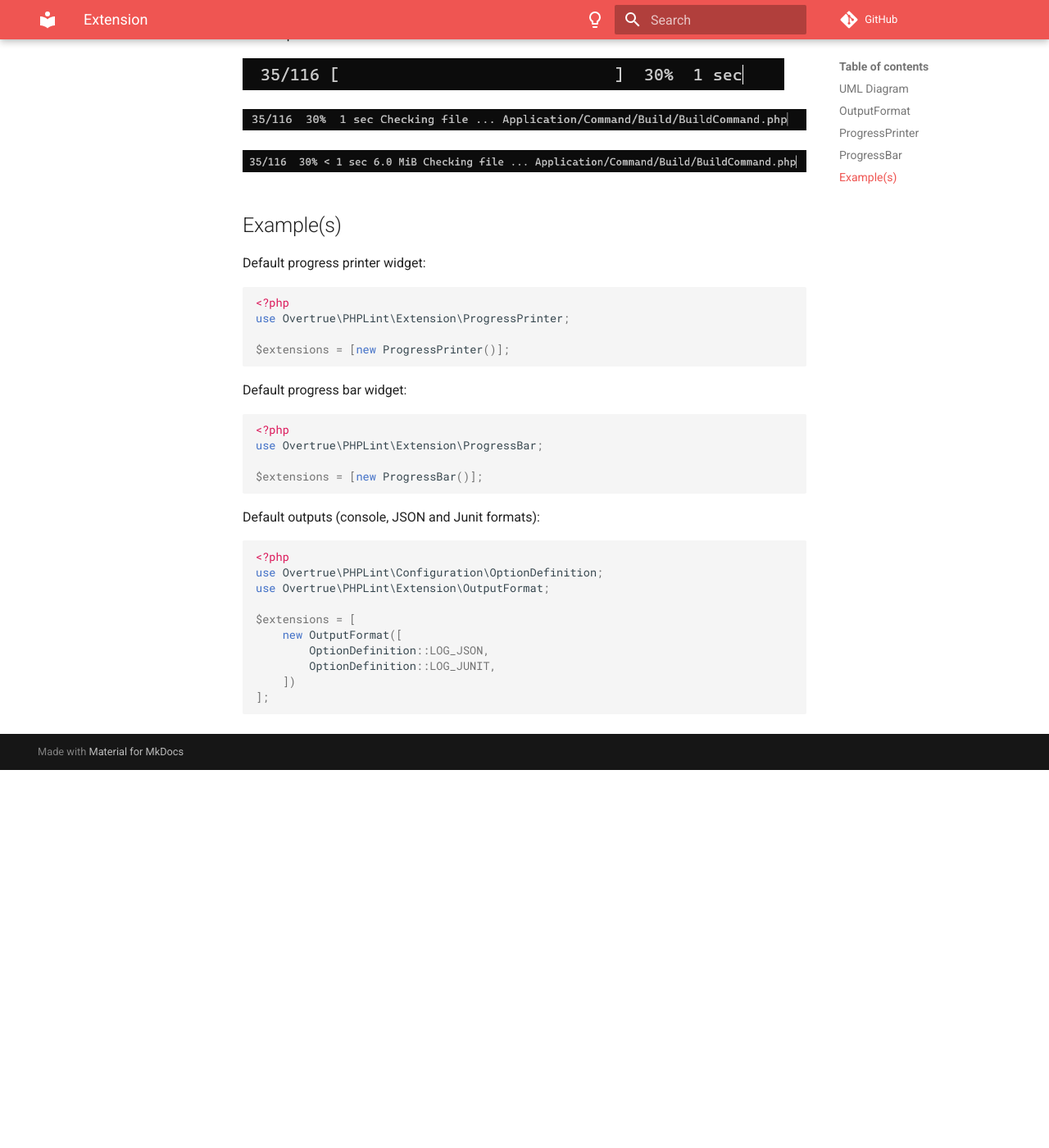
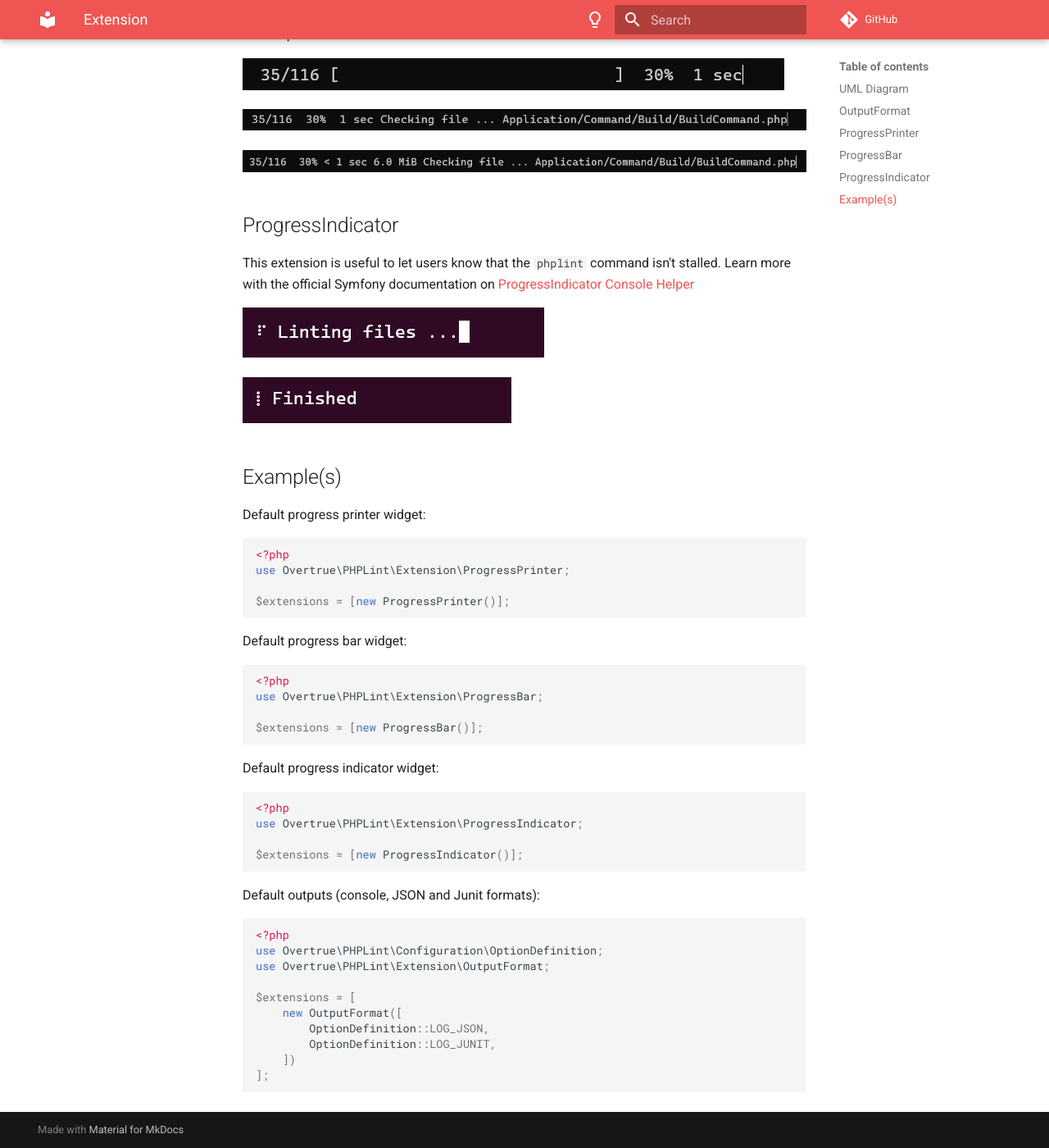
Before and after one commit to overtrue/phplint, an MkDocs documentation site: the page built from docs/architecture/extension.md, in a window 1280 px wide and 1400 px high, scrolled down 1207 px. Shown: the whole window at 82% size. Built offline with MkDocs 1.6.1 and Material for MkDocs 9.7.7, drawn with Linux system fonts in a browser that asks for light colours; comment, search, counter and statistics services are not loaded; before the commit the page ends 2146 px from its top, so only the background shows below that.

Commit message:
update documentation about the new progress indicator extension

````diff
--- a/docs/architecture/extension.md
+++ b/docs/architecture/extension.md
@@ -40,6 +40,15 @@ Here is preview of what it will look like :
 
 ![Progress Bar Verbose Max](../assets/progress-bar-verbose-max.png)
 
+## ProgressIndicator
+
+This extension is useful to let users know that the `phplint` command isn't stalled.
+Learn more with the official Symfony documentation on [ProgressIndicator Console Helper][symfony-progressindicator]
+
+![Progress Indicator Running](../assets/progress-indicator-running.png)
+
+![Progress Indicator Finished](../assets/progress-indicator-finished.png)
+
 ## Example(s)
 
 Default progress printer widget:
@@ -62,6 +71,16 @@ $extensions = [new ProgressBar()];
 
 ```
 
+Default progress indicator widget:
+
+```php
+<?php
+use Overtrue\PHPLint\Extension\ProgressIndicator;
+
+$extensions = [new ProgressIndicator()];
+
+```
+
 Default outputs (console, JSON and Junit formats):
 
 ```php
@@ -80,3 +99,4 @@ $extensions = [
 
 [bartlett/umlwriter]: https://github.com/llaville/umlwriter
 [symfony-progressbar]: https://symfony.com/doc/current/components/console/helpers/progressbar.html
+[symfony-progressindicator]: https://symfony.com/doc/current/components/console/helpers/progressindicator.html
````
Also changed, not shown: README.md (+1 -1 lines), docs/assets/progress-indicator-finished.png (added), docs/assets/progress-indicator-running.png (added).
